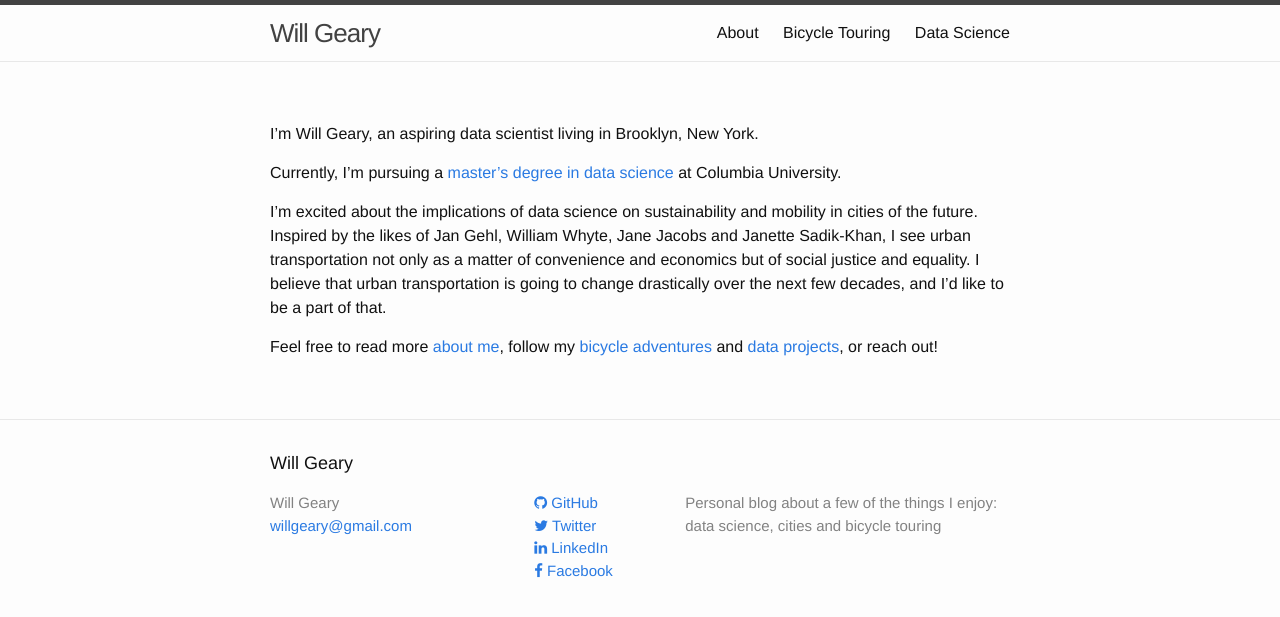
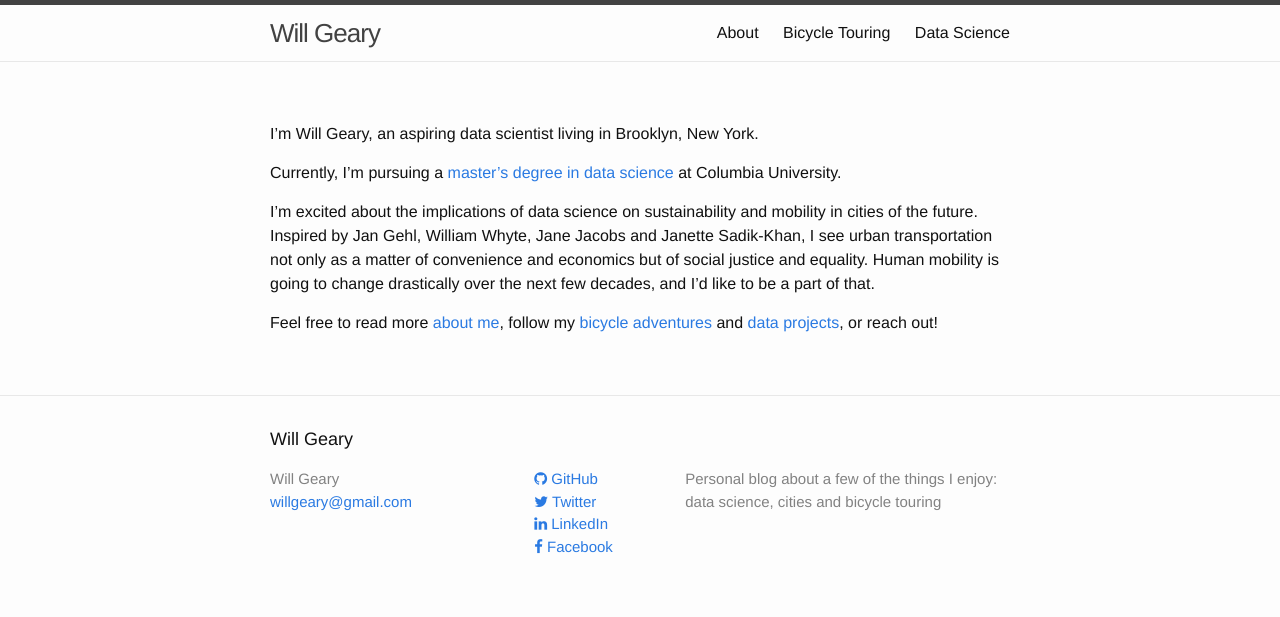
Before and after one commit to willgeary/willgeary.github.io, a Jekyll site: the page built from index.md, in a window 1280 px wide. Shown: the top 617 px of the page. Built offline with Jekyll 4.4.1, drawn with Linux system fonts in a browser that asks for light colours; nearby versions of some CDN libraries.

Commit message:
Save my work

```diff
--- a/index.md
+++ b/index.md
@@ -6,6 +6,6 @@
 
 Currently, I'm pursuing a [master's degree in data science](http://datascience.columbia.edu/master-of-science-in-data-science) at Columbia University.
 
-I'm excited about the implications of data science on sustainability and mobility in cities of the future. Inspired by the likes of Jan Gehl, William Whyte, Jane Jacobs and Janette Sadik-Khan, I see urban transportation not only as a matter of convenience and economics but of social justice and equality. I believe that urban transportation is going to change drastically over the next few decades, and I'd like to be a part of that.
+I'm excited about the implications of data science on sustainability and mobility in cities of the future. Inspired by Jan Gehl, William Whyte, Jane Jacobs and Janette Sadik-Khan, I see urban transportation not only as a matter of convenience and economics but of social justice and equality. Human mobility is going to change drastically over the next few decades, and I'd like to be a part of that.
 
 Feel free to read more [about me](about), follow my [bicycle adventures](/bikes) and [data projects](data), or reach out!
```
